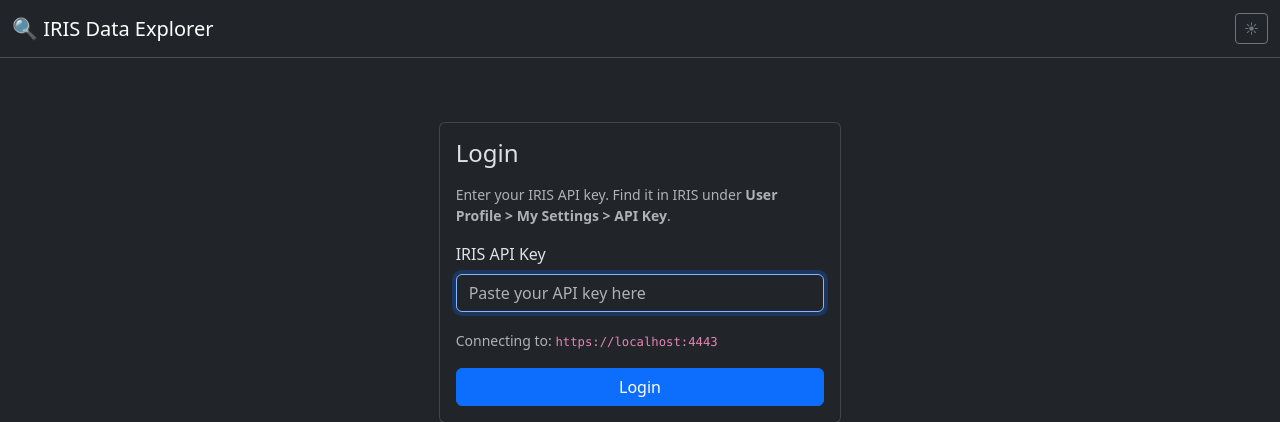
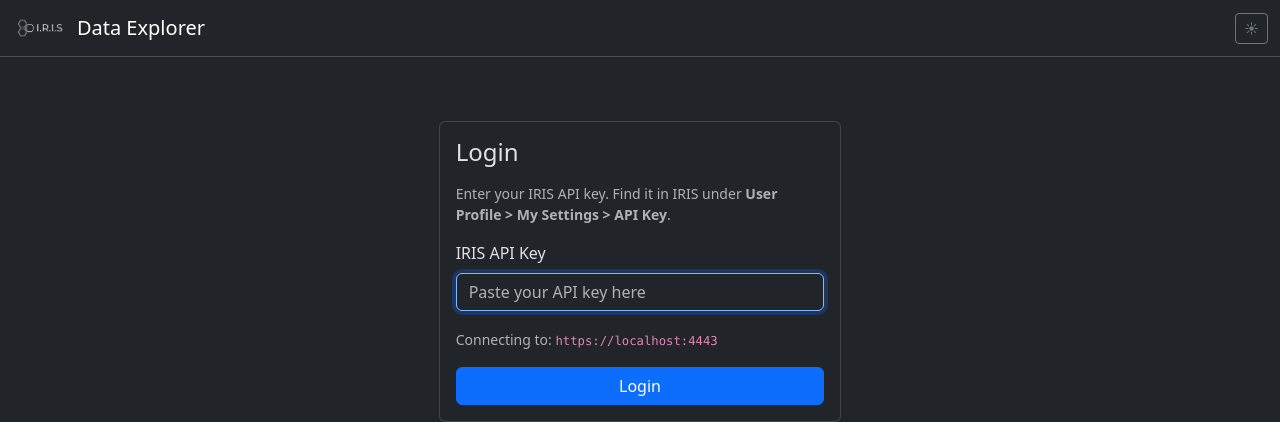
Before and after one commit to Pr0mp7/iris-data-explorer, a Flask app: a page that uses app/templates/base.html in a window 1280 px wide. Shown: the top 422 px of the page. Run offline with Flask 3, Linux system fonts and the light colour scheme; some libraries are stand-ins or nearby versions.

Commit message:
Add IRIS logo to navbar and favicon
Replaces the magnifying glass emoji with the actual IRIS hexagon logo.
Uses CSS filter: invert() for dark theme compatibility.

Co-Authored-By: Claude Opus 4.6 <noreply@anthropic.com>

```diff
--- a/app/static/css/explorer.css
+++ b/app/static/css/explorer.css
@@ -1,7 +1,12 @@
 /* IRIS Data Explorer — Custom styles */
 
-.brand-icon {
-    font-size: 1.3rem;
+/* Navbar brand logo — invert for dark theme */
+.brand-logo {
+    filter: none;
+}
+
+[data-bs-theme="dark"] .brand-logo {
+    filter: invert(1);
 }
 
 .case-header {
--- a/app/templates/base.html
+++ b/app/templates/base.html
@@ -8,12 +8,14 @@
     <link rel="stylesheet" href="{{ url_for('static', filename='css/datatables.bootstrap5.min.css') }}">
     <link rel="stylesheet" href="{{ url_for('static', filename='css/buttons.bootstrap5.min.css') }}">
     <link rel="stylesheet" href="{{ url_for('static', filename='css/explorer.css') }}">
+    <link rel="icon" type="image/png" href="{{ url_for('static', filename='img/iris_logo.png') }}">
 </head>
 <body>
     <nav class="navbar navbar-expand-lg border-bottom">
         <div class="container-fluid">
-            <a class="navbar-brand" href="/">
-                <span class="brand-icon">&#x1f50d;</span> IRIS Data Explorer
+            <a class="navbar-brand d-flex align-items-center" href="/">
+                <img src="{{ url_for('static', filename='img/iris_logo.png') }}" alt="IRIS" height="28" class="me-2 brand-logo">
+                Data Explorer
             </a>
             <div class="d-flex align-items-center gap-3">
                 {% if config.SS_ENABLED %}
```
Also changed, not shown: app/static/img/iris_logo.png (added).
